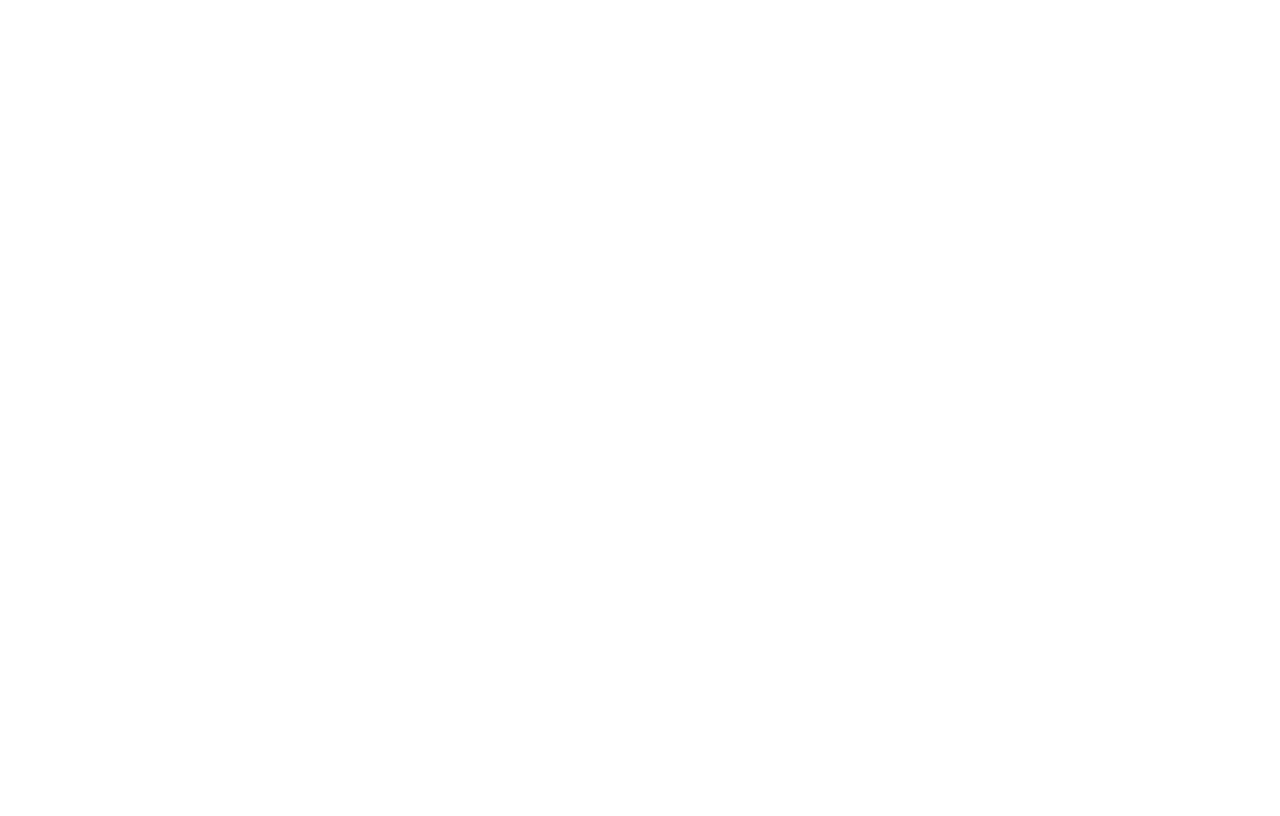
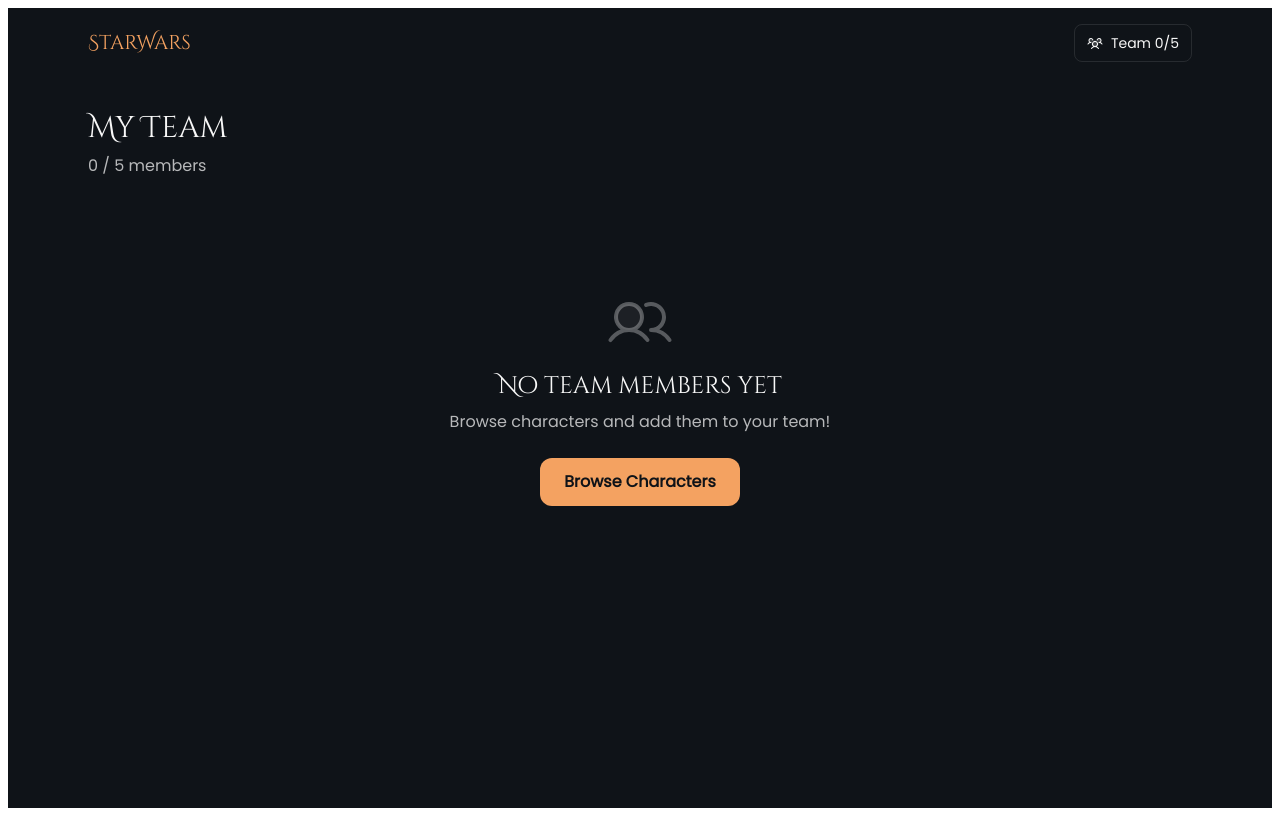
Before and after one commit to christian-oguine/starwars-frontend-app, a Nuxt app: page /team in a window 1280 px wide. Built offline with nearby package versions, Linux system fonts and the light colour scheme.

Commit message:
Enhance team management: integrate Pinia for state management, implement evil character restrictions, and improve team UI with clear actions and member display

```diff
--- a/app/components/AppHeader.vue
+++ b/app/components/AppHeader.vue
@@ -1,11 +1,20 @@
+<script setup lang="ts">
+import { useMyTeamStore } from '~~/stores/team'
+const team = useMyTeamStore()
+onMounted(() => team.load())
+</script>
+
 <template>
-  <header class="w-full">
-    <div class="mx-auto w-full max-w-6xl px-6 py-5 flex items-center justify-between">
-      <div class="font-poppins tracking-wide">Team Builder</div>
-      <nav class="hidden sm:flex items-center gap-6 text-sm font-poppins/90">
-        <NuxtLink to="/" class="hover:text-gold transition">Home</NuxtLink>
-        <NuxtLink to="/team" class="hover:text-gold transition">Team</NuxtLink>
-      </nav>
-    </div>
+  <header class="mx-auto w-full max-w-6xl px-6 py-4 flex items-center justify-between">
+    <NuxtLink to="/" class="font-cinzel text-xl text-gold">StarWars</NuxtLink>
+
+    <NuxtLink
+      to="/team"
+      class="inline-flex items-center gap-2 rounded-lg px-3 py-2 border border-white/10 hover:border-gold/60 font-poppins text-sm transition"
+      title="Open My Team"
+    >
+      <Icon name="ph:users-three-duotone" class="w-4 h-4" />
+      Team {{ team.size }}/{{ team.max }}
+    </NuxtLink>
   </header>
 </template>
--- a/app/pages/characters.vue
+++ b/app/pages/characters.vue
@@ -54,10 +54,10 @@
           </p>
         </div>
 
-        <footer class="bg-white/[0.04] border-t border-white/10">
+        <footer class="bg-white/[0.04] border-t border-white/10 relative z-10">
           <NuxtLink
             :to="`/details/${c.id}`"
-            class="block text-center text-sm text-gold font-poppins py-3 hover:bg-white/10 transition"
+            class="block text-center text-sm text-gold font-poppins py-3 hover:bg-white/10 transition cursor-pointer"
           >
             View Details
           </NuxtLink>
--- a/app/pages/details/[id].vue
+++ b/app/pages/details/[id].vue
@@ -1,5 +1,5 @@
 <template>
-  <div class="min-h-screen w-full bg-[#0f1318] text-white flex flex-col fixed inset-0 text-offwhite overflow-hidden">
+  <div class="min-h-screen w-full bg-[#0f1318] text-offwhite">
     <!-- Top bar -->
     <section class="mx-auto w-full max-w-6xl px-6 pt-8">
       <div class="flex items-center justify-between gap-3">
@@ -9,6 +9,17 @@
         >
           <Icon name="solar:arrow-left-bold" class="w-4 h-4" />
           Back to Characters
+        </NuxtLink>
+
+        <div class="flex items-center gap-3">
+          <!-- Team counter (always visible) -->
+          <NuxtLink
+            to="/team"
+            class="inline-flex items-center gap-2 rounded-lg px-3 py-2 border border-white/10 hover:border-gold/60 font-poppins text-sm transition"
+            title="Open My Team"
+          >
+            <Icon name="ph:users-three-duotone" class="w-4 h-4" />
+            Team {{ teamStore.size }}/{{ teamStore.max }}
           </NuxtLink>
 
           <!-- Prev / Next -->
@@ -27,6 +38,7 @@
             >
               Next <Icon name="ph:arrow-right" class="h-4 w-4" />
             </NuxtLink>
+          </div>
         </div>
       </div>
     </section>
@@ -54,7 +66,7 @@
                 @error="(e)=>(e.target as HTMLImageElement).src = placeholder"
               />
               <span
-                v-if="isEvil(character)"
+                v-if="evil"
                 class="absolute left-3 top-3 inline-flex items-center gap-1 rounded-full bg-red-500/15 border border-red-400/40 text-red-200 px-2.5 py-0.5 text-[12px] font-poppins"
               >
                 <Icon name="ph:warning-octagon-duotone" class="w-4 h-4" />
@@ -63,7 +75,7 @@
             </div>
           </div>
 
-          <!-- Quick facts -->
+          <!-- Quick facts + Add/Remove -->
           <div class="mt-4 rounded-2xl border border-white/10 bg-white/[0.04] p-4">
             <div class="space-y-2">
               <div class="flex items-center gap-2 text-sm font-poppins">
@@ -83,7 +95,7 @@
               </div>
             </div>
 
-            <div class="mt-4 flex flex-wrap gap-2">
+            <div class="mt-4 flex flex-wrap items-center gap-2">
               <a
                 v-if="character.wiki"
                 :href="character.wiki"
@@ -94,57 +106,54 @@
                 Wiki
               </a>
 
+              <!-- Add/Remove (block evil) -->
               <button
                 class="inline-flex items-center gap-2 rounded-lg px-3 py-2 text-sm font-poppins transition"
-                :class="isInTeam ? 'border border-white/10 hover:bg-white/10' : 'bg-gold text-black hover:brightness-110'"
+                :class="
+                  isInTeam
+                    ? 'border border-white/10 hover:bg-white/10'
+                    : evil
+                      ? 'border border-red-500/40 text-red-200/80 cursor-not-allowed'
+                      : (!teamStore.isFull ? 'bg-gold text-black hover:brightness-110' : 'border border-white/10 opacity-50 cursor-not-allowed')
+                "
+                :disabled="(!isInTeam && teamStore.isFull) || (!isInTeam && evil)"
                 @click="toggleTeam()"
-                :title="isInTeam ? 'Remove from Team' : 'Add to Team'"
+                :title="
+                  isInTeam
+                    ? 'Remove from Team'
+                    : evil
+                      ? 'Blocked: evil character cannot join'
+                      : (teamStore.isFull ? `Team is full (${teamStore.max})` : 'Add to Team')
+                "
               >
                 <Icon :name="isInTeam ? 'ph:user-minus-duotone' : 'ph:user-plus-duotone'" class="w-4 h-4" />
-                {{ isInTeam ? 'Remove from team' : 'Add to team' }}
+                {{ isInTeam ? 'Remove from team' : (evil ? 'Blocked' : 'Add to team') }}
               </button>
+
+              <span class="ml-auto text-xs text-white/60 font-poppins">
+                Team: {{ teamStore.size }}/{{ teamStore.max }}
+              </span>
             </div>
           </div>
         </aside>
 
-        <!-- RIGHT: Details -->
+        <!-- RIGHT: Details (unchanged structure) -->
         <main class="space-y-6">
-          <!-- Title block -->
           <header class="rounded-2xl border border-white/10 bg-white/[0.04] p-5">
             <h1 class="font-cinzel text-3xl leading-tight">{{ character.name }}</h1>
             <p v-if="subtitle" class="mt-1 text-sm text-white/60 font-poppins">{{ subtitle }}</p>
           </header>
 
-          <!-- Stats -->
           <section class="grid grid-cols-2 md:grid-cols-5 gap-4">
-            <div class="stat-card">
-              <p class="stat-label"><Icon name="ph:ruler-duotone" class="mr-1 inline h-4 w-4" /> Height</p>
-              <p class="stat-value">{{ character.height ?? '—' }}</p>
-            </div>
-            <div class="stat-card">
-              <p class="stat-label"><Icon name="ph:scales-duotone" class="mr-1 inline h-4 w-4" /> Mass</p>
-              <p class="stat-value">{{ character.mass ?? '—' }}</p>
-            </div>
-            <div class="stat-card">
-              <p class="stat-label"><Icon name="ph:baby-duotone" class="mr-1 inline h-4 w-4" /> Born</p>
-              <p class="stat-value">{{ character.born ?? '—' }}</p>
-            </div>
-            <div class="stat-card">
-              <p class="stat-label"><Icon name="ph:skull-duotone" class="mr-1 inline h-4 w-4" /> Died</p>
-              <p class="stat-value">{{ character.died ?? '—' }}</p>
-            </div>
-            <div class="stat-card">
-              <p class="stat-label"><Icon name="ph:map-pin-line-duotone" class="mr-1 inline h-4 w-4" /> Born at</p>
-              <p class="stat-value">{{ character.bornLocation || '—' }}</p>
-            </div>
+            <div class="stat-card"><p class="stat-label"><Icon name="ph:ruler-duotone" class="mr-1 inline h-4 w-4" /> Height</p><p class="stat-value">{{ character.height ?? '—' }}</p></div>
+            <div class="stat-card"><p class="stat-label"><Icon name="ph:scales-duotone" class="mr-1 inline h-4 w-4" /> Mass</p><p class="stat-value">{{ character.mass ?? '—' }}</p></div>
+            <div class="stat-card"><p class="stat-label"><Icon name="ph:baby-duotone" class="mr-1 inline h-4 w-4" /> Born</p><p class="stat-value">{{ character.born ?? '—' }}</p></div>
+            <div class="stat-card"><p class="stat-label"><Icon name="ph:skull-duotone" class="mr-1 inline h-4 w-4" /> Died</p><p class="stat-value">{{ character.died ?? '—' }}</p></div>
+            <div class="stat-card"><p class="stat-label"><Icon name="ph:map-pin-line-duotone" class="mr-1 inline h-4 w-4" /> Born at</p><p class="stat-value">{{ character.bornLocation || '—' }}</p></div>
           </section>
 
-          <!-- More facts -->
           <section class="panel">
-            <h3 class="panel-title">
-              <Icon name="ph:list-bullets-duotone" class="mr-2 inline h-5 w-5 text-gold" />
-              Facts
-            </h3>
+            <h3 class="panel-title"><Icon name="ph:list-bullets-duotone" class="mr-2 inline h-5 w-5 text-gold" /> Facts</h3>
             <div class="grid sm:grid-cols-2 lg:grid-cols-3 gap-3 text-sm font-poppins">
               <div class="fact"><span class="label">Died at:</span> <span>{{ character.diedLocation || '—' }}</span></div>
               <div class="fact"><span class="label">Eye color:</span> <span class="capitalize">{{ character.eyeColor || '—' }}</span></div>
@@ -154,53 +163,26 @@
             </div>
           </section>
 
-          <!-- Affiliations / Masters / Apprentices -->
           <section class="grid md:grid-cols-2 gap-4">
             <div v-if="hasAffiliations" class="panel">
-              <h3 class="panel-title">
-                <Icon name="ph:users-three-duotone" class="mr-2 inline h-5 w-5 text-gold" />
-                Affiliations
-              </h3>
-              <ul class="list">
-                <li v-for="(a,i) in character.affiliations" :key="i">{{ a }}</li>
-              </ul>
+              <h3 class="panel-title"><Icon name="ph:users-three-duotone" class="mr-2 inline h-5 w-5 text-gold" /> Affiliations</h3>
+              <ul class="list"><li v-for="(a,i) in character.affiliations" :key="i">{{ a }}</li></ul>
             </div>
-
             <div v-if="hasMasters" class="panel">
-              <h3 class="panel-title">
-                <Icon name="ph:sword-duotone" class="mr-2 inline h-5 w-5 text-gold" />
-                Masters
-              </h3>
-              <ul class="list">
-                <li v-for="(m,i) in character.masters" :key="i">{{ m }}</li>
-              </ul>
+              <h3 class="panel-title"><Icon name="ph:sword-duotone" class="mr-2 inline h-5 w-5 text-gold" /> Masters</h3>
+              <ul class="list"><li v-for="(m,i) in character.masters" :key="i">{{ m }}</li></ul>
             </div>
-
             <div v-if="hasApprentices" class="panel md:col-span-2">
-              <h3 class="panel-title">
-                <Icon name="ph:graduation-cap-duotone" class="mr-2 inline h-5 w-5 text-gold" />
-                Apprentices
-              </h3>
-              <ul class="list">
-                <li v-for="(p,i) in character.apprentices" :key="i">{{ p }}</li>
-              </ul>
+              <h3 class="panel-title"><Icon name="ph:graduation-cap-duotone" class="mr-2 inline h-5 w-5 text-gold" /> Apprentices</h3>
+              <ul class="list"><li v-for="(p,i) in character.apprentices" :key="i">{{ p }}</li></ul>
             </div>
           </section>
 
-          <!-- Bottom Prev/Next for mobile -->
           <div class="sm:hidden flex items-center justify-between">
-            <NuxtLink
-              v-if="prevId"
-              :to="`/details/${prevId}`"
-              class="inline-flex items-center gap-2 rounded-lg px-3 py-2 border border-white/10 hover:border-gold/60 font-poppins text-sm transition"
-            >
+            <NuxtLink v-if="prevId" :to="`/details/${prevId}`" class="inline-flex items-center gap-2 rounded-lg px-3 py-2 border border-white/10 hover:border-gold/60 font-poppins text-sm transition">
               <Icon name="ph:arrow-left" class="h-4 w-4" /> Prev
             </NuxtLink>
-            <NuxtLink
-              v-if="nextId"
-              :to="`/details/${nextId}`"
-              class="inline-flex items-center gap-2 rounded-lg px-3 py-2 border border-white/10 hover:border-gold/60 font-poppins text-sm transition"
-            >
+            <NuxtLink v-if="nextId" :to="`/details/${nextId}`" class="inline-flex items-center gap-2 rounded-lg px-3 py-2 border border-white/10 hover:border-gold/60 font-poppins text-sm transition">
               Next <Icon name="ph:arrow-right" class="h-4 w-4" />
             </NuxtLink>
           </div>
@@ -212,6 +194,7 @@
 
 <script setup lang="ts">
 import { useRoute } from 'vue-router'
+import { useMyTeamStore, isEvilCharacter } from '~~/stores/team'
 
 type Character = {
   id: number
@@ -246,7 +229,7 @@ const { data, pending, error } = await useFetch<Character>(
 )
 const character = computed(() => data.value ?? null)
 
-// fetch all ids (for prev/next). Cache with a stable key.
+// prev/next
 const { data: allList } = await useFetch<any[]>(
   'https://akabab.github.io/starwars-api/api/all.json',
   { default: () => [], key: 'sw-all' }
@@ -256,24 +239,31 @@ const idx = computed(() => ids.value.findIndex(x => x === id.value))
 const prevId = computed(() => (idx.value > 0 ? ids.value[idx.value - 1] : null))
 const nextId = computed(() => (idx.value >= 0 && idx.value < ids.value.length - 1 ? ids.value[idx.value + 1] : null))
 
-// team (persisted)
-const team = useState<number[]>('team', () => {
-  if (process.client) {
-    try { return JSON.parse(localStorage.getItem('team') || '[]') } catch { return [] }
+// team
+const teamStore = useMyTeamStore()
+onMounted(() => teamStore.load())
+
+const isInTeam = computed(() => teamStore.isInTeam(id.value))
+const evil = computed(() => character.value ? isEvilCharacter(character.value) : false)
+
+function toggleTeam() {
+  if (!character.value) return
+  if (!isInTeam.value && evil.value) return // hard block in UI too
+
+  const result = teamStore.toggle({
+    id: character.value.id,
+    name: character.value.name,
+    image: character.value.image,
+    gender: character.value.gender,
+    affiliations: character.value.affiliations,
+    masters: character.value.masters
+  })
+
+  if ((result as any)?.reason === 'TEAM_FULL') {
+    alert(`Team is full (${teamStore.max}). Remove a member first.`)
   }
-  return []
-})
-watch(team, (val) => { if (process.client) localStorage.setItem('team', JSON.stringify(val)) }, { deep: true })
-
-const isInTeam = computed(() => team.value.includes(id.value))
-function toggleTeam() {
-  const arr = team.value
-  const i = arr.indexOf(id.value)
-  if (i >= 0) arr.splice(i, 1)
-  else arr.push(id.value)
 }
 
-// helpers
 const placeholder =
   'https://images.unsplash.com/photo-1544005313-94ddf0286df2?q=80&w=1200&auto=format&fit=crop'
 
@@ -282,18 +272,10 @@ const subtitle = computed(() => {
   return parts.length ? parts.join(' • ') : ''
 })
 
-const isEvil = (c: Partial<Character>) => {
-  const t = (s: any) => String(s || '').toLowerCase()
-  return /(darth|sith|first order|empire)/.test(t(c.name)) ||
-         /(darth|sith|first order|empire)/.test(t((c.affiliations || []).join(' '))) ||
-         /(darth)/.test(t((c.masters || []).join(' ')))
-}
-
 const hasAffiliations = computed(() => Array.isArray(character.value?.affiliations) && character.value!.affiliations!.length > 0)
 const hasMasters = computed(() => Array.isArray(character.value?.masters) && character.value!.masters!.length > 0)
 const hasApprentices = computed(() => Array.isArray(character.value?.apprentices) && character.value!.apprentices!.length > 0)
 
-// SEO
 useHead(() => ({
   title: character.value ? `${character.value.name} • Details` : 'Character Details'
 }))
--- a/app/pages/team.vue
+++ b/app/pages/team.vue
@@ -1,13 +1,98 @@
 <template>
-  <div>
+  <div class="min-h-screen w-full bg-[#0f1318] text-offwhite">
+    <!-- Header -->
+    <AppHeader />
 
+    <section class="mx-auto w-full max-w-6xl px-6 pt-8 pb-4">
+      <div class="flex items-center justify-between">
+        <div>
+          <h1 class="font-cinzel text-3xl mb-2">My Team</h1>
+          <p class="font-poppins text-white/70">
+            {{ teamStore.size }} / {{ teamStore.max }} members
+          </p>
+        </div>
+
+        <button
+          v-if="teamStore.size > 0"
+          @click="clearTeam"
+          class="px-4 py-2 rounded-lg border border-red-400/30 text-red-300 font-poppins text-sm hover:bg-red-500/10 transition"
+        >
+          Clear All
+        </button>
+      </div>
+    </section>
+
+    <!-- Team Grid -->
+    <section class="mx-auto w-full max-w-6xl px-6 pb-10">
+      <!-- Empty State -->
+      <div v-if="teamStore.size === 0" class="text-center py-24">
+        <Icon name="ph:users-duotone" class="w-16 h-16 text-white/30 mx-auto mb-4" />
+        <h2 class="font-cinzel text-2xl mb-2">No team members yet</h2>
+        <p class="text-white/70 font-poppins mb-6">Browse characters and add them to your team!</p>
+        <NuxtLink
+          to="/characters"
+          class="inline-flex items-center gap-2 px-6 py-3 bg-gold text-[#0f1318] font-poppins font-semibold rounded-xl hover:brightness-110 transition"
+        >
+          Browse Characters
+        </NuxtLink>
+      </div>
+
+      <!-- Team Members -->
+      <div
+        v-else
+        class="grid grid-cols-1 sm:grid-cols-2 md:grid-cols-3 lg:grid-cols-5 gap-6"
+      >
+        <article
+          v-for="member in teamStore.members"
+          :key="member.id"
+          class="bg-white/[0.04] border border-white/10 rounded-2xl overflow-hidden hover:shadow-lg transition"
+        >
+          <img
+            :src="member.image || 'https://images.unsplash.com/photo-1544005313-94ddf0286df2?q=80&w=1200&auto=format&fit=crop'"
+            :alt="member.name"
+            class="w-full h-48 object-cover"
+            loading="lazy"
+          />
+          <div class="p-4">
+            <h2 class="font-cinzel text-lg mb-1 line-clamp-1">{{ member.name }}</h2>
+            <p class="font-poppins text-sm text-white/70 capitalize">
+              {{ member.gender || '—' }}
+            </p>
+          </div>
+
+          <footer class="bg-white/[0.04] border-t border-white/10 flex">
+            <NuxtLink
+              :to="`/details/${member.id}`"
+              class="flex-1 text-center text-sm text-gold font-poppins py-3 hover:bg-white/10 transition"
+            >
+              View
+            </NuxtLink>
+            <button
+              @click="teamStore.removeFromTeam(member.id)"
+              class="flex-1 text-center text-sm text-red-300 font-poppins py-3 hover:bg-white/10 transition border-l border-white/10"
+            >
+              Remove
+            </button>
+          </footer>
+        </article>
+      </div>
+    </section>
   </div>
 </template>
 
-<script lang="ts" setup>
+<script setup lang="ts">
+import { useMyTeamStore } from '~~/stores/team'
 
+const teamStore = useMyTeamStore()
+
+// Load team from localStorage on mount
+onMounted(() => {
+  teamStore.load()
+})
+
+function clearTeam() {
+  if (confirm('Are you sure you want to clear your entire team?')) {
+    teamStore.clear()
+  }
+}
 </script>
-
-<style>
-
-</style>
--- a/nuxt.config.ts
+++ b/nuxt.config.ts
@@ -8,7 +8,8 @@ export default defineNuxtConfig({
     '@nuxtjs/tailwindcss',
     '@nuxtjs/google-fonts',
     '@nuxt/icon',
-    '@nuxt/image'
+    '@nuxt/image',
+    '@pinia/nuxt'
   ],
 
   googleFonts: {
--- a/stores/team.ts
+++ b/stores/team.ts
@@ -1,18 +1,31 @@
 // stores/team.ts
 import { defineStore } from 'pinia'
 
-// adjust to taste
 export type Character = {
   id: number
   name: string
   image?: string
   gender?: string
+  // add these to enforce the "no evil" rule in the store as well
+  affiliations?: string[] | null
+  masters?: string[] | null
+}
+
+const MAX = 5
+
+/** Evil rule: 'darth' or 'sith' in name, any affiliation, or any master */
+export function isEvilCharacter(c: Partial<Character>): boolean {
+  const t = (x: any) => String(x || '').toLowerCase()
+  if (/(darth|sith)/.test(t(c.name))) return true
+  if (Array.isArray(c.affiliations) && /(darth|sith)/.test(t(c.affiliations.join(' ')))) return true
+  if (Array.isArray(c.masters) && /(darth)/.test(t(c.masters.join(' ')))) return true
+  return false
 }
 
 export const useMyTeamStore = defineStore('myTeamStore', {
   state: () => ({
     members: [] as Character[],
-    max: 5
+    max: MAX
   }),
 
   getters: {
@@ -24,26 +37,32 @@ export const useMyTeamStore = defineStore('myTeamStore', {
   actions: {
     addToTeam(character: Character) {
       if (this.isInTeam(character.id)) return { ok: true, already: true }
+      if (isEvilCharacter(character)) return { ok: false, reason: 'EVIL_FORBIDDEN' as const }
       if (this.isFull) return { ok: false, reason: 'TEAM_FULL' as const }
+
       this.members.push(character)
       this.save()
       return { ok: true }
     },
+
     removeFromTeam(characterOrId: Character | number) {
       const id = typeof characterOrId === 'number' ? characterOrId : characterOrId.id
       this.members = this.members.filter(m => m.id !== id)
       this.save()
     },
+
     toggle(character: Character) {
       return this.isInTeam(character.id)
         ? (this.removeFromTeam(character.id), { removed: true })
         : this.addToTeam(character)
     },
+
     clear() {
       this.members = []
       this.save()
     },
-    // simple persistence (works without extra plugins)
+
+    // simple persistence without extra plugins
     save() {
       if (process.client) localStorage.setItem('team', JSON.stringify(this.members))
     },
@@ -54,5 +73,4 @@ export const useMyTeamStore = defineStore('myTeamStore', {
       }
     },
   },
-
 })
```
Lines whose indentation alone changed are shown as unchanged.
